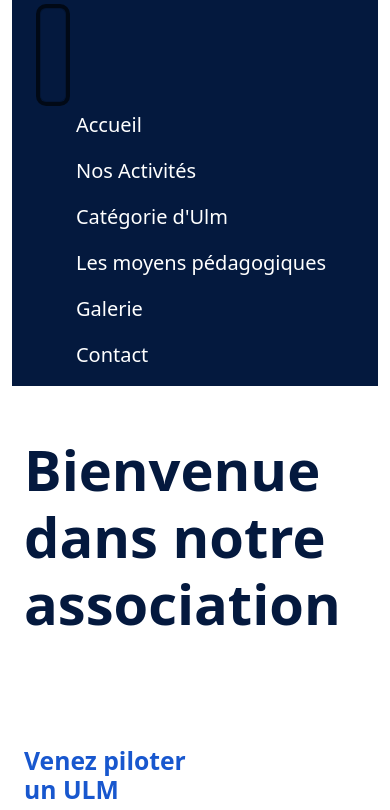
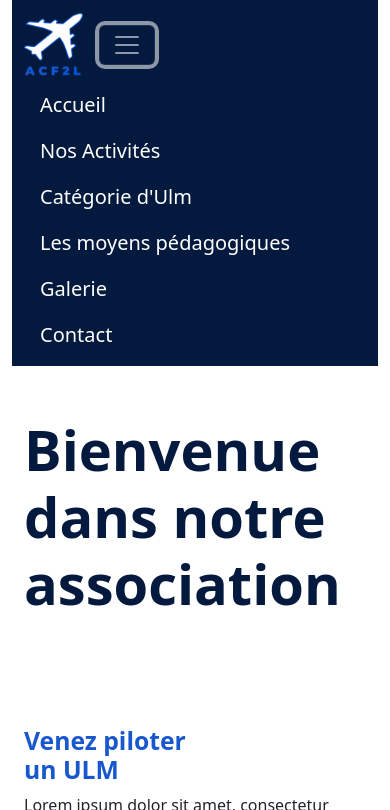
Before and after one commit to Kamimou/bootstrapacf2l, a plain HTML site: page LACHAB-TCH_ACF2L/htmlbootstap/index.html in a window 390 px wide. Both pictures are taken after a click on the button "Toggle navigation". Shown: the top 810 px of the page. Drawn offline with nearby package versions, Linux system fonts and the light colour scheme; a script that the page names is missing; files whose address does not match are found by name.

Commit message:
header responsive

```diff
--- a/LACHAB-TCH_ACF2L/css/main.css
+++ b/LACHAB-TCH_ACF2L/css/main.css
@@ -4,22 +4,24 @@
 }
 
 .navbar-brand img {
-    height: 84px;
+    max-height: 64px;
+    height: auto;
 }
 
 .navbar-nav .nav-link {
     color: white !important;
     font-size: 20px;
-    white-space: nowrap;
-    padding-left: 40px !important;
-    padding-right: 40px !important;
+    padding-left: 1rem !important;
+    padding-right: 1rem !important;
 }
 
 
-.navbar-collapse {
-    display: flex;
-    justify-content: center;
-    flex-grow: 1;
+@media (min-width: 992px) {
+    .navbar-collapse {
+        display: flex;
+        justify-content: center;
+        flex-grow: 1;
+    }
 }
 
 
@@ -30,13 +32,9 @@
 }
 
 
-.container {
-    display: flex;
-    justify-content: center;
-    align-items: center;
-}
+/* Ne pas surcharger globalement .container, cela casse le responsive de Bootstrap */
 .imglogo{
-    margin-left: -250px;
+    margin-left: 0;
 }
 .custom-section {
     padding: 50px 0;
--- a/LACHAB-TCH_ACF2L/htmlbootstap/index.html
+++ b/LACHAB-TCH_ACF2L/htmlbootstap/index.html
@@ -17,17 +17,17 @@
 <body class="container-fluid">
 <!-- nav bar -->
 <header>
-    <nav class="navbar navbar-expand-lg navbar-custom">
-        <div class="container">
+    <nav class="navbar navbar-expand-lg navbar-dark navbar-custom">
+        <div class="container-fluid">
 
             <!-- Icone -->
-             <div class="col-md-6 d-flex justify-content-sm-start">
+             <div class="col-md-6 d-flex justify-content-sm-start align-items-center">
                 <a class="navbar-brand" href="#">
                     <img src="../images/Group 241.png" class="imglogo" alt="Logo">
                 </a>
 
                 <button class="navbar-toggler" type="button" data-bs-toggle="collapse" data-bs-target="#navbarNav" aria-controls="navbarNav" aria-expanded="false" aria-label="Toggle navigation">
-                    <span class="navbar-toggler-icon-info"></span>
+                    <span class="navbar-toggler-icon"></span>
                 </button>
             </div>
 
```
